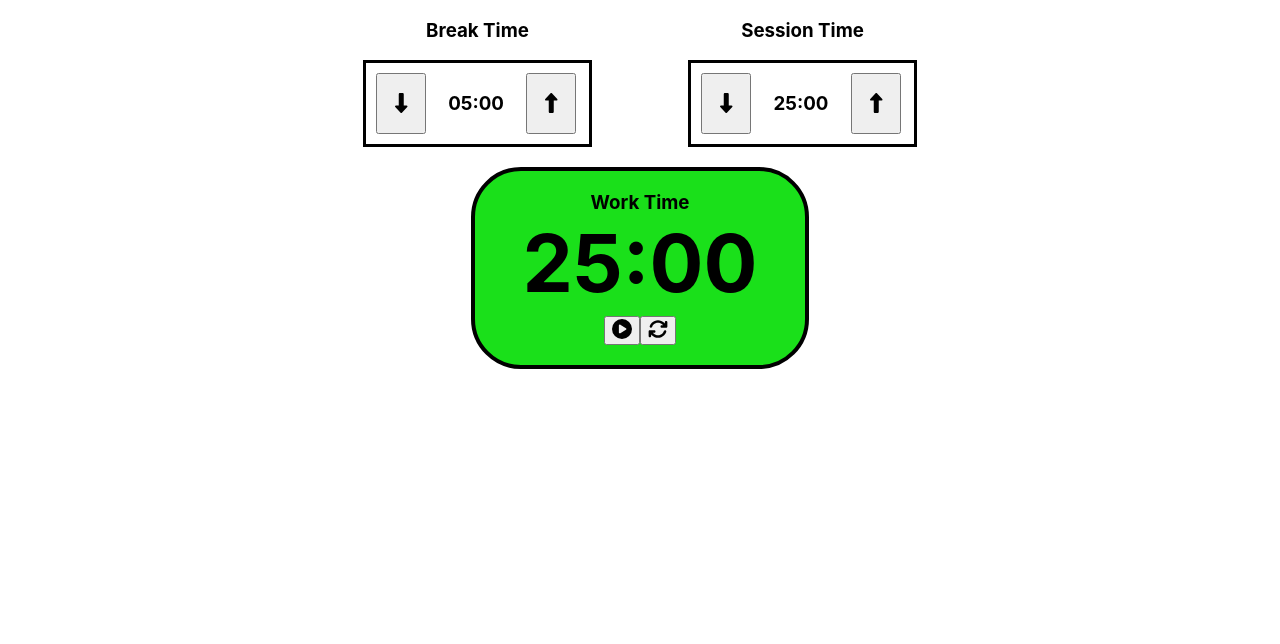
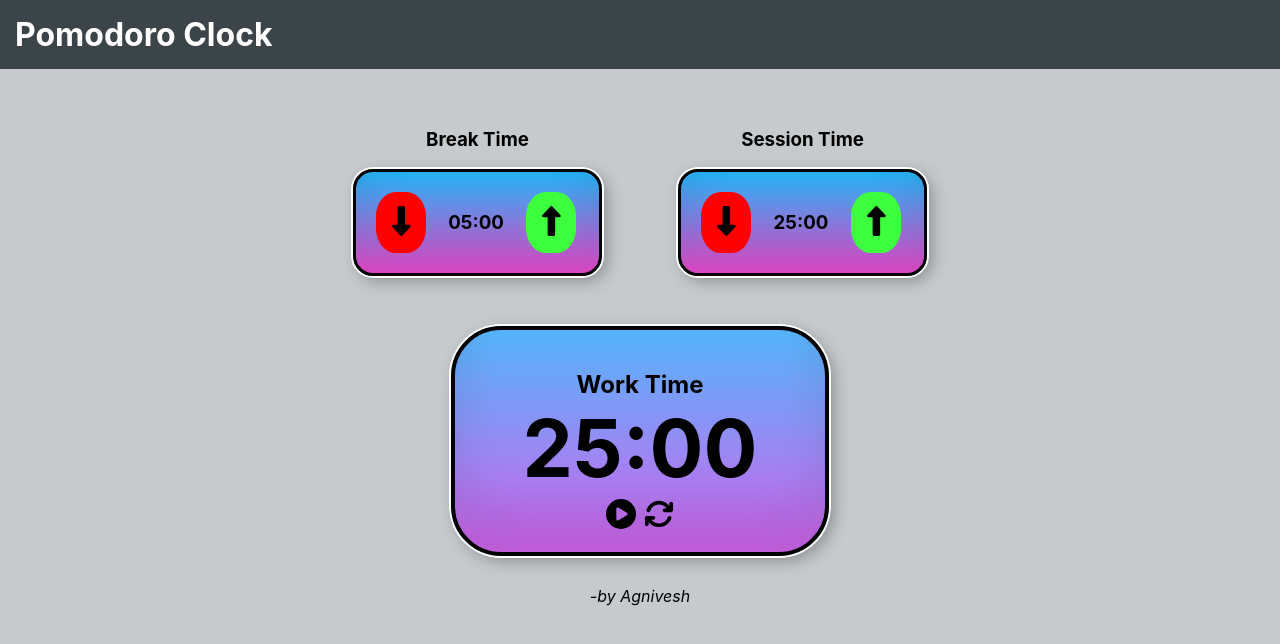
Before and after one commit to AgniveshChaubey/fcc-pomodoro-clock, a React (Create React App) app: page / in a window 1280 px wide. Shown: the top 644 px of the page. Built offline with nearby package versions, Linux system fonts and the light colour scheme.

Commit message:
completed

```diff
--- a/src/components/BreakTime.js
+++ b/src/components/BreakTime.js
@@ -16,11 +16,11 @@ const BreakTime = ({ breakTime, setBreakTime, formateTime }) => {
     <div>
       <h3>Break Time</h3>
       <div className="breakClass">
-        <button onClick={() => handleClick(-60)}>
+        <button className='downBtn' onClick={() => handleClick(-60)}>
           <FontAwesomeIcon icon={faLongArrowAltDown} />
         </button>
         <h3>{formateTime(breakTime)}</h3>
-        <button onClick={() => handleClick(+60)}>
+        <button className='upBtn' onClick={() => handleClick(+60)}>
           <FontAwesomeIcon icon={faLongArrowAltUp} />
         </button>
       </div>
--- a/src/components/DisplayTime.js
+++ b/src/components/DisplayTime.js
@@ -75,6 +75,7 @@ const DisplayTime = () => {
 
   return (
     <>
+      <h1>Pomodoro Clock</h1>
       <div className='mainDisplay'>
         <BreakTime
           breakTime={breakTime}
@@ -90,17 +91,19 @@ const DisplayTime = () => {
         />
       </div>
       <div className="timerDisplay">
-        <h3 className='status'>{onBreak ? "Break Time" : "Work Time"}</h3>
-        <h1>{formateTime(displayTime)}</h1>
-        <button onClick={handlePlayPause}>
-          {timerOn ? <FontAwesomeIcon icon={faCirclePause} /> :
-            <FontAwesomeIcon icon={faPlayCircle} />}
-        </button>
-        <button className='reset' onClick={handleReset}>
-          <FontAwesomeIcon icon={faSync} />
-        </button>
+        <h2 className='status'>{onBreak ? "Break Time" : "Work Time"}</h2>
+        <d1><b>{formateTime(displayTime)}</b></d1>
+        <div className='controlBtn' onClick={handlePlayPause}>
+          <div className='playpause'>
+            {timerOn ? <FontAwesomeIcon icon={faCirclePause} /> :
+              <FontAwesomeIcon icon={faPlayCircle} />}
+          </div>
+          <div className='reset' onClick={handleReset}>
+            <FontAwesomeIcon icon={faSync} />
+          </div>
+        </div>
       </div>
-
+      <i>-by Agnivesh</i>
     </>
   )
 }
--- a/src/components/SessionTime.js
+++ b/src/components/SessionTime.js
@@ -18,11 +18,11 @@ const SessionTime = ({sessionTime, setSessionTime, timerOn, formateTime, setDisp
     <div>
       <h3>Session Time</h3>
       <div className="breakClass">
-        <button onClick={() => handleClick(-60)}>
+        <button className='downBtn' onClick={() => handleClick(-60)}>
           <FontAwesomeIcon icon={faLongArrowAltDown} />
         </button>
         <h3>{formateTime(sessionTime)}</h3>
-        <button onClick={() => handleClick(+60)}>
+        <button className='upBtn' onClick={() => handleClick(+60)}>
           <FontAwesomeIcon icon={faLongArrowAltUp} />
         </button>
       </div>
--- a/src/components/components.css
+++ b/src/components/components.css
@@ -3,47 +3,126 @@
     padding: 0;
 } */
 
-.mainDisplay{
+
+body {
+    background-color: #c6cacd;
+}
+
+.mainDisplay {
     display: grid;
     grid-template-columns: 1fr 1fr;
     margin: auto;
-    /* background-color: red; */
+    margin-top: 40px;
     width: 650px;
 
 }
-.breakClass{
+
+.breakClass {
     display: grid;
     grid-template-columns: 50px 100px 50px;
 
     margin: auto;
     width: 203px;
+    border-radius: 20px;
     border: 3px solid rgb(0, 0, 0);
     padding: 10px;
 }
 
-.status{
+.status {
     /* background-color: red; */
     margin: 0px 0px 0px 0px;
     padding-top: 20px;
 }
-h1{
+
+d1 {
     font-size: 80px;
     /* background-color: red; */
     margin: 0px 0px 5px 0px;
-    border-radius: 50%;
 }
 
-button{
-    font-size: 20px;
-}
-.timerDisplay{
+.timerDisplay {
     justify-content: center;
     align-items: center;
     margin: auto;
+    margin-bottom: 30px;
     border-radius: 50px;
-    background-color: rgb(26, 224, 26);
+    /* background-color: rgb(51, 192, 248); */
+    background-image: linear-gradient(rgb(84, 180, 250), rgb(213, 100, 239));
     border: 4px solid black;
     max-width: 330px;
     padding-bottom: 20px;
-    margin-top: 20px;
+    margin-top: 50px;
+    padding: 20px;
+    box-shadow: inset 0 -3em 3em rgba(0, 0, 0, 0.1), 0 0 0 2px rgb(255, 255, 255),
+        0.3em 0.3em 1em rgba(0, 0, 0, 0.3);
 }
+
+.controlBtn {
+    display: flex;
+    flex-direction: row;
+    margin: auto;
+    align-items: center;
+    justify-content: center;
+    font-size: 30px;
+}
+
+.upBtn {
+    font-size: 30px;
+    border-radius: 40%;
+    background-color: rgb(61, 255, 61);
+    border: none;
+}
+.upBtn:hover {
+    background-color: rgb(61, 207, 61);
+    border: 2px solid black;
+    transition: all .2s;
+    transform: scale(1.15);
+}
+
+.downBtn {
+    font-size: 30px;
+    border-radius: 40%;
+    background-color: rgb(255, 0, 0);
+    border: none;
+}
+.downBtn:hover {
+    background-color: rgb(185, 46, 4);
+    border: 2px solid black;
+    transition: all .2s;
+    transform: scale(1.15);
+}
+
+.breakClass,
+sessionClass {
+    padding: 20px;
+    box-shadow: inset 0 -3em 3em rgba(0, 0, 0, 0.1), 0 0 0 2px rgb(255, 255, 255),
+        0.3em 0.3em 1em rgba(0, 0, 0, 0.3);
+    background-image: linear-gradient(rgb(35, 178, 244), rgb(243, 77, 215));
+}
+
+.playpause{
+    margin-right: 4px;
+}
+.playpause:hover {
+    color: rgb(113, 112, 110);
+    transition: all .2s;
+    transform: scale(1.25);
+}
+
+.reset{
+    margin-left: 4px;
+}
+.reset:hover {
+    color: rgb(113, 112, 110);
+    transition: all .2s;
+    transform: scale(1.25);
+}
+
+h1{
+    margin: 0;
+    padding: 15px;
+    text-align: left;
+    background-color: rgb(58, 68, 73);
+    color: white;
+    /* background-image: linear-gradient(rgb(35, 178, 244), rgb(151, 84, 140)); */
+}
```
